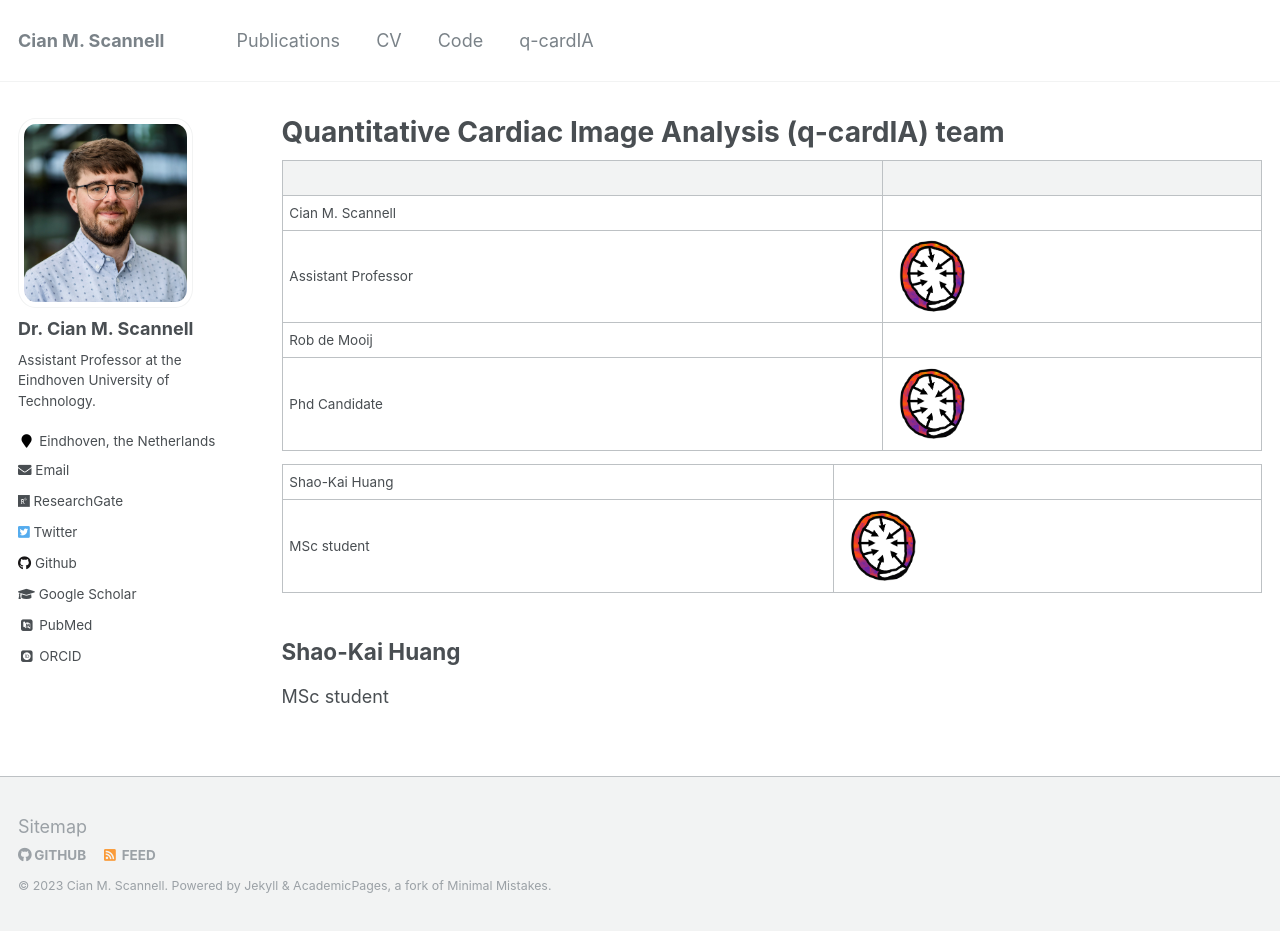
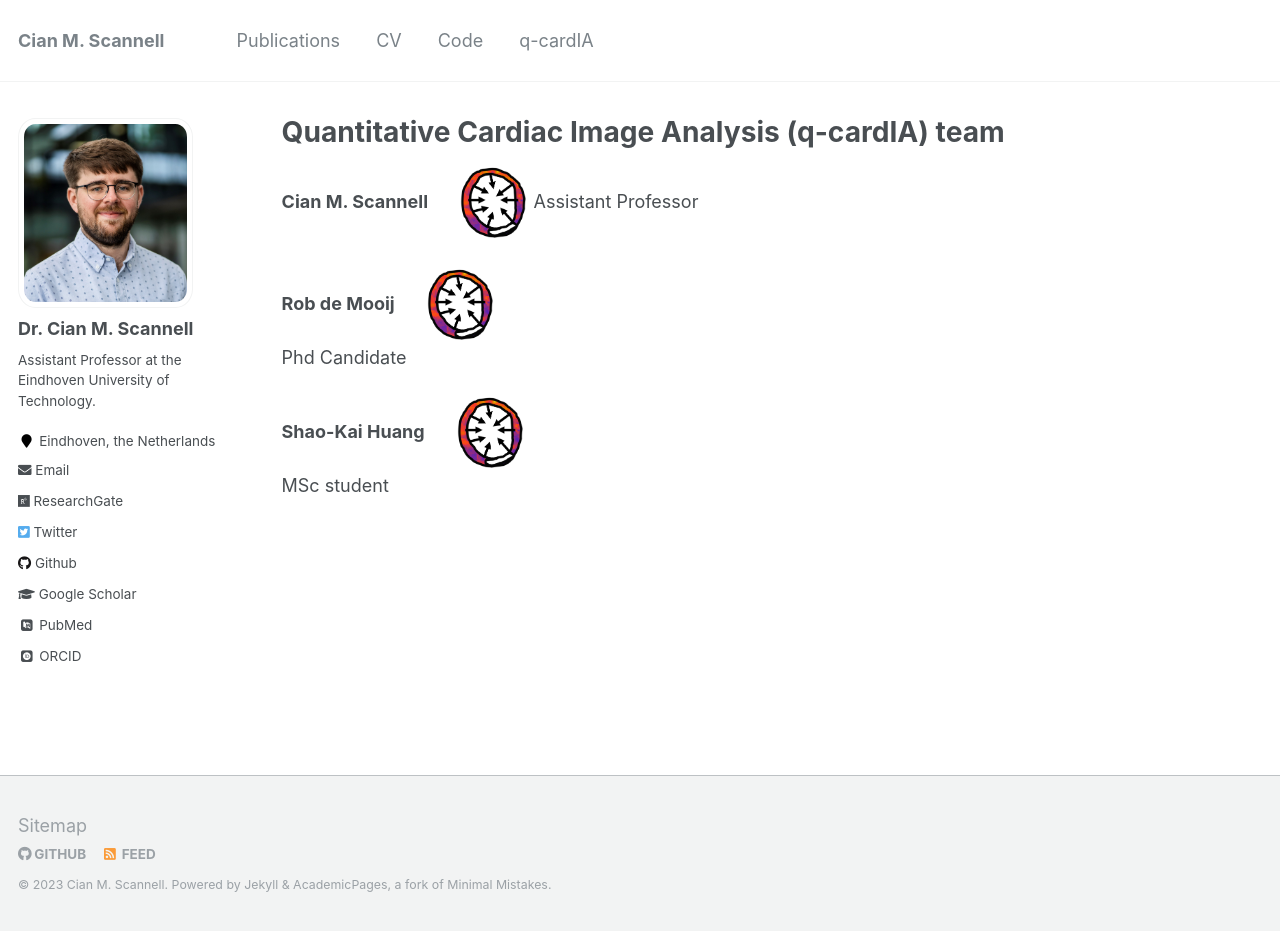
Before and after one commit to cianmscannell/cianmscannell.github.io, a Jekyll site: the page built from _pages/q-cardIA.md, in a window 1280 px wide and 931 px high. Built offline with Jekyll 4.4.1, drawn with Linux system fonts in a browser that asks for light colours; some web fonts are replaced.

Commit message:
format people

```diff
--- a/_pages/q-cardIA.md
+++ b/_pages/q-cardIA.md
@@ -8,16 +8,12 @@ redirect_from:
   - /qcardia/
 ---
 
-|           |           |
-|-----------|-----------|
-| Cian M. Scannell |            |
-|Assistant Professor  |  <img src="/images/combined-map.png" width="70" height="50"> |
-| Rob de Mooij |            |
-|Phd Candidate       |  <img src="/images/combined-map.png" width="70" height="50"> |
 
-| Shao-Kai Huang |            |
-|MSc student      |  <img src="/images/combined-map.png" width="70" height="50"> |
+**Cian M. Scannell**&nbsp;&nbsp;&nbsp;&nbsp;&nbsp;&nbsp;<img src="/images/combined-map.png" width="70" height="50">
+Assistant Professor
 
+**Rob de Mooij**&nbsp;&nbsp;&nbsp;&nbsp;&nbsp;&nbsp;<img src="/images/combined-map.png" width="70" height="50">
+Phd Candidate
 
-## Shao-Kai Huang
+**Shao-Kai Huang**&nbsp;&nbsp;&nbsp;&nbsp;&nbsp;&nbsp;<img src="/images/combined-map.png" width="70" height="50">
 MSc student
```
